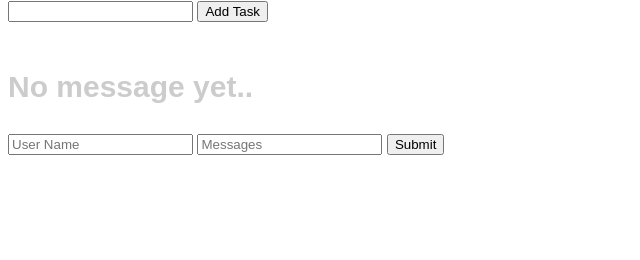
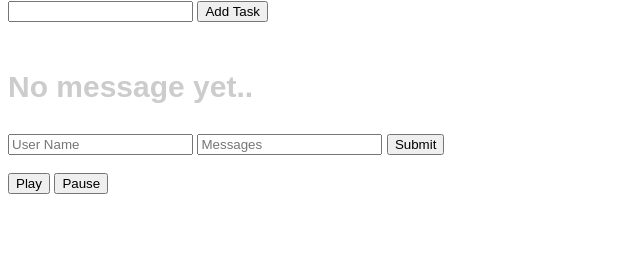
Before and after one commit to asori015/Youtube-Synchronization-Website, a Flask app: page / in a window 1280 px wide. Shown: the part 303-563 px from the top of the page, without its empty margins (0-640 px from the left). Run offline with Flask 2, Linux system fonts and the light colour scheme; data comes from the database, SQL or seed files in the repository; some libraries are stand-ins or nearby versions.

Commit message:
Used socketio to control youtube player

```diff
--- a/app.py
+++ b/app.py
@@ -76,5 +76,23 @@ def handle_my_custom_event(json, methods=['GET', 'POST']):
     print('received my event: ' + str(json))
     socketio.emit('my response', json, callback=messageReceived)
 
+@socketio.on('play')
+def playYoutube():
+    print('playing video')
+    socketio.emit('play')
+
+@socketio.on('pause')
+def playYoutube():
+    print('pausing video')
+    socketio.emit('pause')
+
+@socketio.on('connect')
+def log_connect():
+    print("new user connected")
+
+@socketio.on('disconnect')
+def log_disconnect():
+    print("user disconnected")
+
 if __name__  == "__main__":
     socketio.run(app, debug=True)
--- a/static/javascript/socketio.js
+++ b/static/javascript/socketio.js
@@ -24,3 +24,19 @@ socket.on( 'my response', function( msg ) {
         $( 'div.message_holder' ).append( '<div><b style="color: #000">'+msg.user_name+'</b> '+msg.message+'</div>' )
     }
 })
+
+socket.on('play', function(){
+    player.playVideo()
+})
+
+socket.on('pause', function(){
+    player.pauseVideo()
+})
+
+function playFunction(){
+    socket.emit('play')
+}
+
+function pauseFunction(){
+    socket.emit('pause')
+}
--- a/templates/index.html
+++ b/templates/index.html
@@ -48,18 +48,58 @@
           <input type="submit"/>
         </form>
 
+        <br>
+
+        <!-- <iframe width="512" height="288" src="https://www.youtube.com/embed/82hnvUYY6QA" frameborder="0" allow="accelerometer; autoplay; clipboard-write; encrypted-media; gyroscope; picture-in-picture" allowfullscreen></iframe> -->
+        <div id="player"></div>
+        <script>
+          var tag = document.createElement('script');
+
+          tag.src = "https://www.youtube.com/iframe_api";
+          var firstScriptTag = document.getElementsByTagName('script')[0];
+          firstScriptTag.parentNode.insertBefore(tag, firstScriptTag);
+
+          var player;
+          function onYouTubeIframeAPIReady() {
+            player = new YT.Player('player', {
+              height: '390',
+              width: '640',
+              videoId: 'M7lc1UVf-VE',
+              // events: {
+              //   'onReady': onPlayerReady,
+              //   'onStateChange': onPlayerStateChange
+              // }
+            });
+          }
+
+          // function onPlayerReady(event) {
+          //   event.target.playVideo();
+          // }
+
+          // var done = false;
+
+          // function onPlayerStateChange(event) {
+          //   if (event.data == YT.PlayerState.PLAYING && !done) {
+          //     setTimeout(stopVideo, 6000);
+          //     done = true;
+          //   }
+          // }
+          // function stopVideo() {
+          //   player.stopVideo();
+          // }
+        </script>
+
+        <form id="youtube" action="" method="POST">
+          <input type="button" class="play" value="Play" onclick="playFunction()">
+          <input type="button" class="pause" value="Pause" onclick="pauseFunction()">
+        </form>
+
         <script src="https://ajax.googleapis.com/ajax/libs/jquery/1.12.4/jquery.min.js"></script>
         <script src="https://cdnjs.cloudflare.com/ajax/libs/socket.io/3.0.4/socket.io.min.js"></script>
         <script src="{{ url_for('static', filename='javascript/socketio.js') }}"></script>
     </div>
 
-    <!-- <br> -->
-
-    <!-- <div class="youtube">
-        <iframe width="1024" height="576" src="https://www.youtube.com/embed/82hnvUYY6QA" frameborder="0" allow="accelerometer; autoplay; clipboard-write; encrypted-media; gyroscope; picture-in-picture" allowfullscreen></iframe>
-    </div>
-
-    <br>
+    <!-- <br>
 
     <div id="player"></div> -->
 
```
